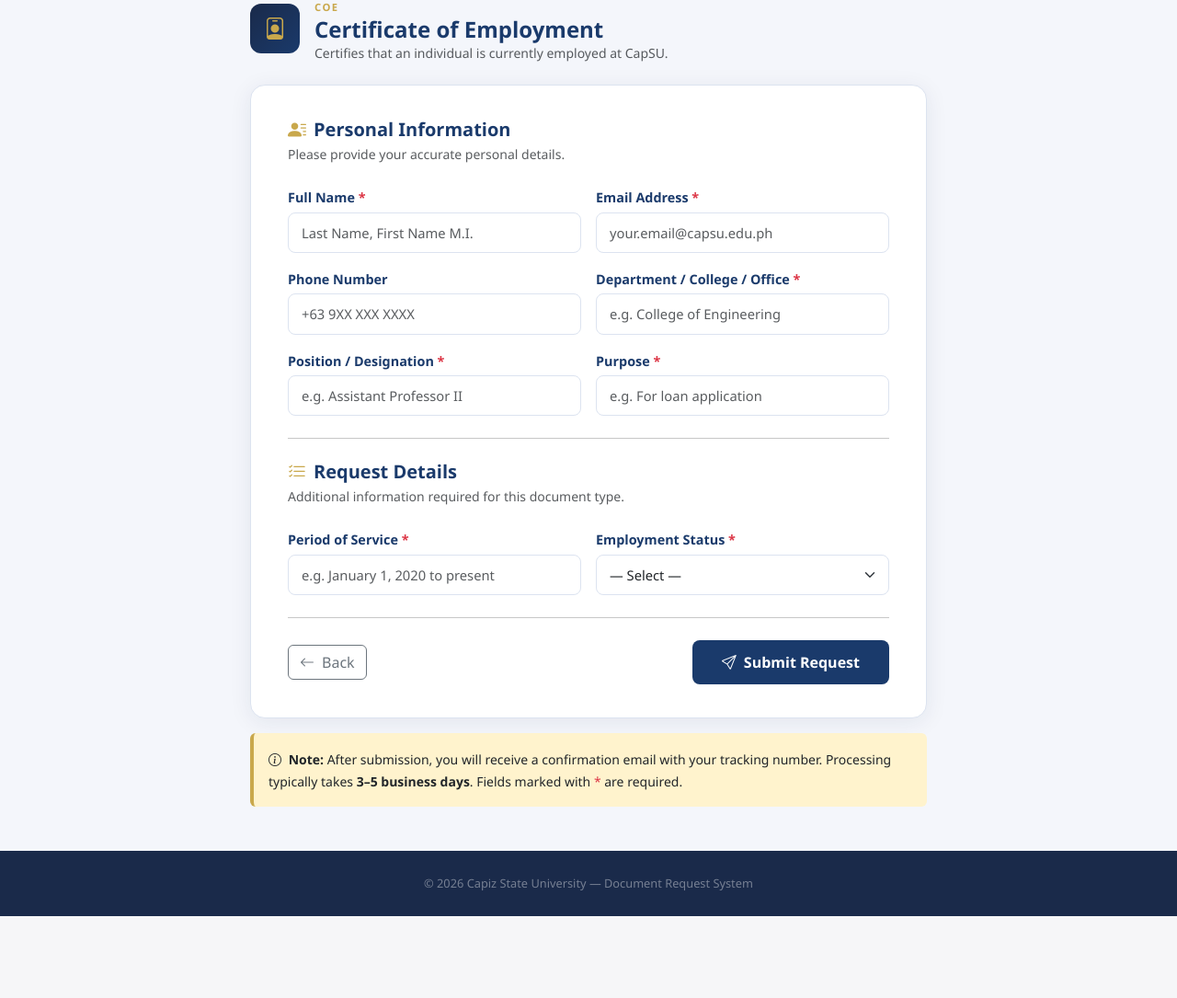
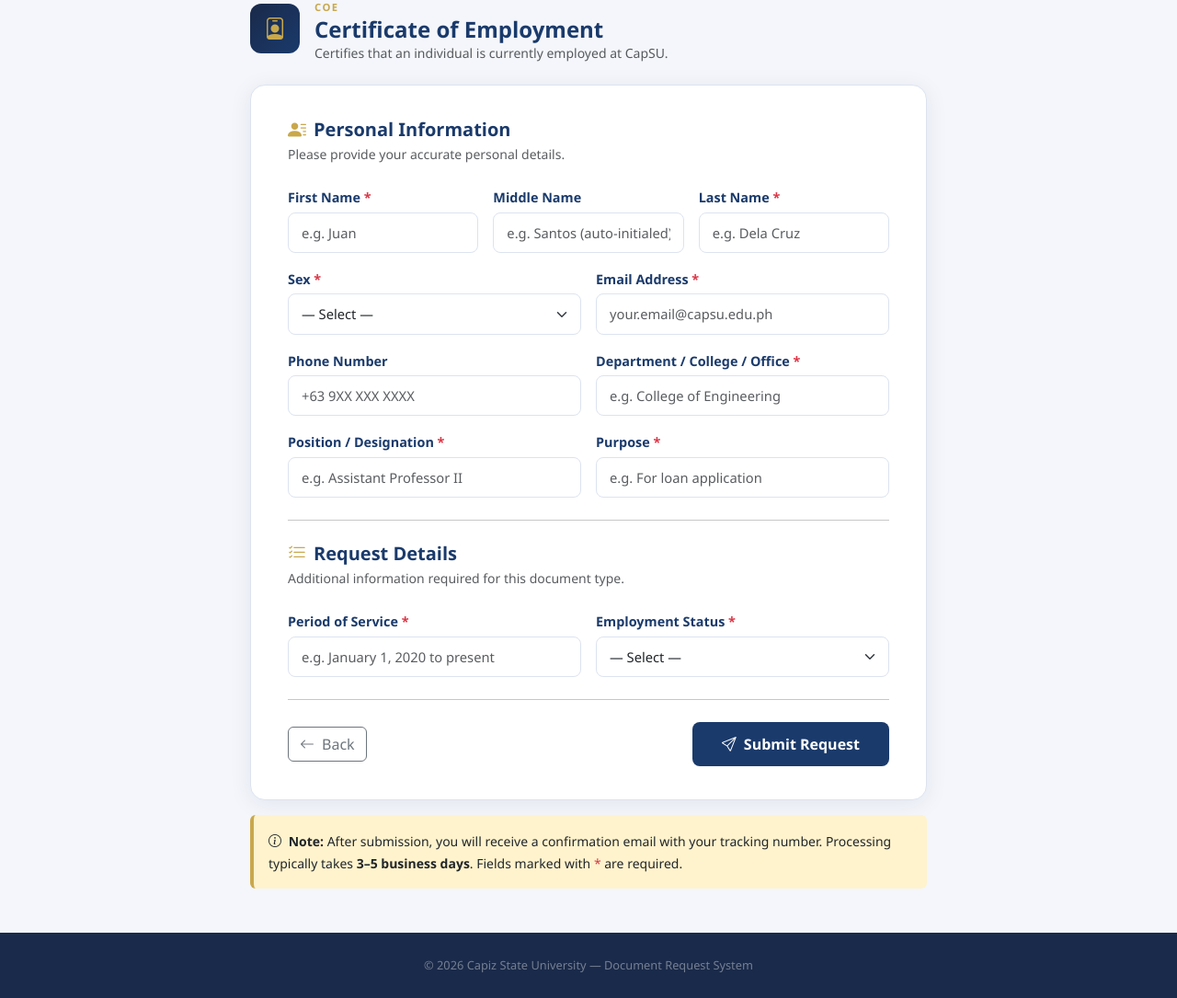
Before and after one commit to rbpelegrinojr/CapSURequestSystem, a PHP site: page /request_form?type=COE in a window 1280 px wide. Shown: the part 171-1256 px from the top of the page at 92% size. Before the commit the page ends 1167 px from the top, so only its background shows below. Run offline with PHP 8.4, Linux system fonts and the light colour scheme; a user stored in the database is signed in; data comes from the database, SQL or seed files in the repository; some libraries are stand-ins or nearby versions.

Commit message:
feat: add sex field and split full name into first/middle/last in request form
- Replace single Full Name input with First Name, Middle Name, Last Name fields
- Add Sex dropdown (Male/Female) — required
- Middle name auto-converted to initial (first letter + dot) on submit
- Salutation (Mr/Ms) derived from sex and exposed as {{requester_salutation}} template placeholder
- New DB columns: requester_firstname, requester_middlename, requester_lastname, requester_sex
- Added migration file: database/migrate_name_sex_fields.sql
- Updated template placeholder guide in admin/template_editor.php
- Updated admin/view_request.php to display Sex field

Agent-Logs-Url: https://github.com/rbpelegrinojr/CapSURequestSystem/sessions/2cfd7559-68c7-41a1-822e-e328a7b39a87

Co-authored-by: rbpelegrinojr <272832130+rbpelegrinojr@users.noreply.github.com>

```diff
--- a/admin/template_editor.php
+++ b/admin/template_editor.php
@@ -313,7 +313,11 @@ HTML;
                             <p class="text-muted small mb-2">Type these exactly in your Word document. Click to copy.</p>
                             <?php
                             $common_placeholders = [
-                                'requester_name'       => 'Full name',
+                                'requester_name'       => 'Full name (composed)',
+                                'requester_firstname'  => 'First name',
+                                'requester_middlename' => 'Middle initial (e.g. A.)',
+                                'requester_lastname'   => 'Last name',
+                                'requester_salutation' => 'Salutation (Mr or Ms)',
                                 'requester_email'      => 'Email address',
                                 'requester_phone'      => 'Phone number',
                                 'requester_department' => 'Department',
--- a/admin/view_request.php
+++ b/admin/view_request.php
@@ -88,6 +88,12 @@ $error_msg   = $_GET['error'] ?? '';
                         <div class="detail-label">Full Name</div>
                         <div class="detail-val"><strong><?= htmlspecialchars($request['requester_name']) ?></strong></div>
                     </div>
+                    <?php if (!empty($request['requester_sex'])): ?>
+                    <div class="detail-row">
+                        <div class="detail-label">Sex</div>
+                        <div class="detail-val"><?= htmlspecialchars($request['requester_sex']) ?></div>
+                    </div>
+                    <?php endif; ?>
                     <div class="detail-row">
                         <div class="detail-label">Email</div>
                         <div class="detail-val"><a href="mailto:<?= htmlspecialchars($request['requester_email']) ?>"><?= htmlspecialchars($request['requester_email']) ?></a></div>
--- a/database/setup.sql
+++ b/database/setup.sql
@@ -27,6 +27,10 @@ CREATE TABLE IF NOT EXISTS requests (
   tracking_number VARCHAR(20) UNIQUE NOT NULL,
   request_type_id INT NOT NULL,
   requester_name VARCHAR(150) NOT NULL,
+  requester_firstname VARCHAR(75) DEFAULT NULL,
+  requester_middlename VARCHAR(10) DEFAULT NULL,
+  requester_lastname VARCHAR(75) DEFAULT NULL,
+  requester_sex ENUM('Male','Female') DEFAULT NULL,
   requester_email VARCHAR(150) NOT NULL,
   requester_phone VARCHAR(30),
   requester_department VARCHAR(150),
--- a/includes/functions.php
+++ b/includes/functions.php
@@ -106,8 +106,14 @@ function get_stats() {
 }
 
 function fill_template($template_content, $request_data, $additional_data = []) {
+    $sex = $request_data['requester_sex'] ?? '';
+    $salutation = ($sex === 'Male') ? 'Mr' : (($sex === 'Female') ? 'Ms' : '');
     $replacements = [
         'requester_name'       => htmlspecialchars($request_data['requester_name'] ?? ''),
+        'requester_firstname'  => htmlspecialchars($request_data['requester_firstname'] ?? ''),
+        'requester_middlename' => htmlspecialchars($request_data['requester_middlename'] ?? ''),
+        'requester_lastname'   => htmlspecialchars($request_data['requester_lastname'] ?? ''),
+        'requester_salutation' => htmlspecialchars($salutation),
         'requester_email'      => htmlspecialchars($request_data['requester_email'] ?? ''),
         'requester_phone'      => htmlspecialchars($request_data['requester_phone'] ?? ''),
         'requester_department' => htmlspecialchars($request_data['requester_department'] ?? ''),
@@ -167,8 +173,14 @@ function sanitize_html_output($str) {
  * Used by docx template filling where each caller handles its own escaping.
  */
 function build_template_replacements($request_data, $additional_data = []) {
+    $sex = $request_data['requester_sex'] ?? '';
+    $salutation = ($sex === 'Male') ? 'Mr' : (($sex === 'Female') ? 'Ms' : '');
     $replacements = [
         'requester_name'       => $request_data['requester_name'] ?? '',
+        'requester_firstname'  => $request_data['requester_firstname'] ?? '',
+        'requester_middlename' => $request_data['requester_middlename'] ?? '',
+        'requester_lastname'   => $request_data['requester_lastname'] ?? '',
+        'requester_salutation' => $salutation,
         'requester_email'      => $request_data['requester_email'] ?? '',
         'requester_phone'      => $request_data['requester_phone'] ?? '',
         'requester_department' => $request_data['requester_department'] ?? '',
--- a/request_form.php
+++ b/request_form.php
@@ -122,12 +122,34 @@ $icons = [
                         <p class="text-muted small mb-4">Please provide your accurate personal details.</p>
 
                         <div class="row g-3">
+                            <div class="col-md-4">
+                                <label class="form-label">First Name <span class="text-danger">*</span></label>
+                                <input type="text" class="form-control" name="requester_firstname"
+                                       placeholder="e.g. Juan"
+                                       value="<?= htmlspecialchars($old_input['requester_firstname'] ?? '') ?>"
+                                       required maxlength="75">
+                            </div>
+                            <div class="col-md-4">
+                                <label class="form-label">Middle Name</label>
+                                <input type="text" class="form-control" name="requester_middlename"
+                                       placeholder="e.g. Santos (auto-initialed)"
+                                       value="<?= htmlspecialchars($old_input['requester_middlename'] ?? '') ?>"
+                                       maxlength="75">
+                            </div>
+                            <div class="col-md-4">
+                                <label class="form-label">Last Name <span class="text-danger">*</span></label>
+                                <input type="text" class="form-control" name="requester_lastname"
+                                       placeholder="e.g. Dela Cruz"
+                                       value="<?= htmlspecialchars($old_input['requester_lastname'] ?? '') ?>"
+                                       required maxlength="75">
+                            </div>
                             <div class="col-md-6">
-                                <label class="form-label">Full Name <span class="text-danger">*</span></label>
-                                <input type="text" class="form-control" name="requester_name"
-                                       placeholder="Last Name, First Name M.I."
-                                       value="<?= htmlspecialchars($old_input['requester_name'] ?? '') ?>"
-                                       required maxlength="150">
+                                <label class="form-label">Sex <span class="text-danger">*</span></label>
+                                <select class="form-select" name="requester_sex" required>
+                                    <option value="">— Select —</option>
+                                    <option value="Male" <?= (($old_input['requester_sex'] ?? '') === 'Male') ? 'selected' : '' ?>>Male</option>
+                                    <option value="Female" <?= (($old_input['requester_sex'] ?? '') === 'Female') ? 'selected' : '' ?>>Female</option>
+                                </select>
                             </div>
                             <div class="col-md-6">
                                 <label class="form-label">Email Address <span class="text-danger">*</span></label>
```
Also changed, not shown: database/migrate_name_sex_fields.sql (added, +9 -0 lines), submit_request.php (+34 -5 lines).
